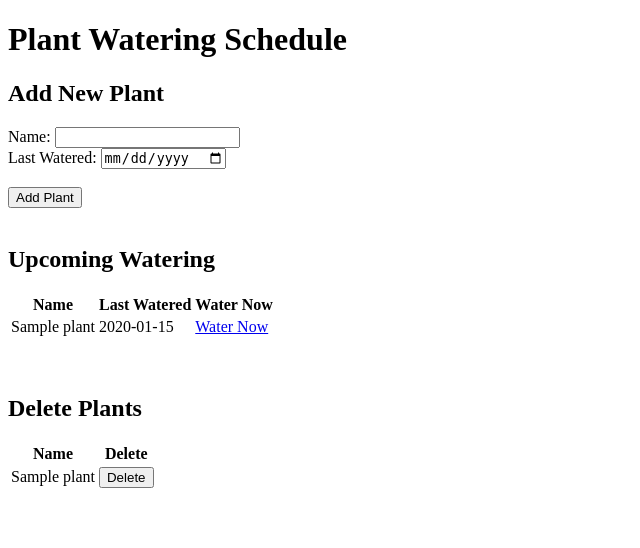
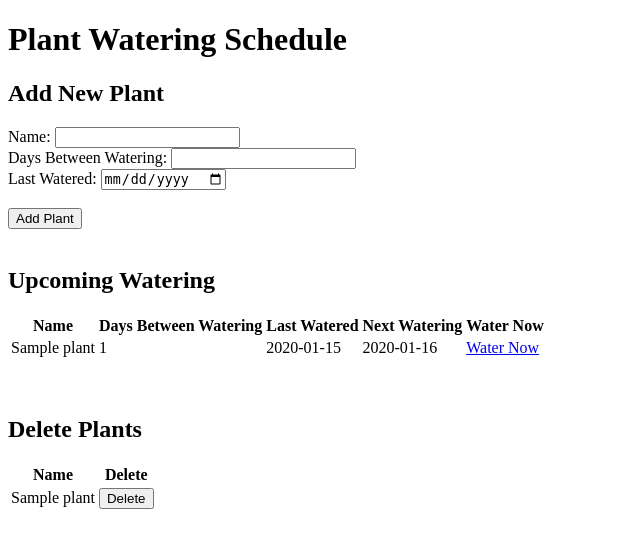
Before and after one commit to alaurin10/plant_tracker, a Flask app: page / in a window 1280 px wide. Shown: the top 548 px of the page, without its empty margins (0-640 px from the left). Run offline with Flask 2, Linux system fonts and the light colour scheme; tables that the repository leaves empty hold one stand-in row (values such as "Sample post").

Commit message:
Added next watering

```diff
--- a/templates/index.html
+++ b/templates/index.html
@@ -10,6 +10,9 @@
         <label for="name">Name:</label>
         <input type="text" id="name" name="name" required>
         <br>
+        <label for="days_between_watering">Days Between Watering:</label>
+        <input type="integer" id="days_between_watering" name="days_between_watering" required>
+        <br>
         <label for="last_watered">Last Watered:</label>
         <input type="date" id="last_watered" name="last_watered" required>
         <br><br>
@@ -20,13 +23,17 @@
     <table>
         <tr>
             <th>Name</th>
+            <th>Days Between Watering</th>
             <th>Last Watered</th>
+            <th>Next Watering</th>
             <th>Water Now</th>
         </tr>
         {% for plant in plants %}
         <tr>
             <td>{{ plant.name }}</td>
+            <td>{{ plant.days_between_watering }}</td>
             <td>{{ plant.last_watered }}</td>
+            <td>{{ plant.next_watering }}</td>
             <td>
                 <a href="{{ url_for('water_plant', id=plant.id) }}">Water Now</a>
             </td>
```
